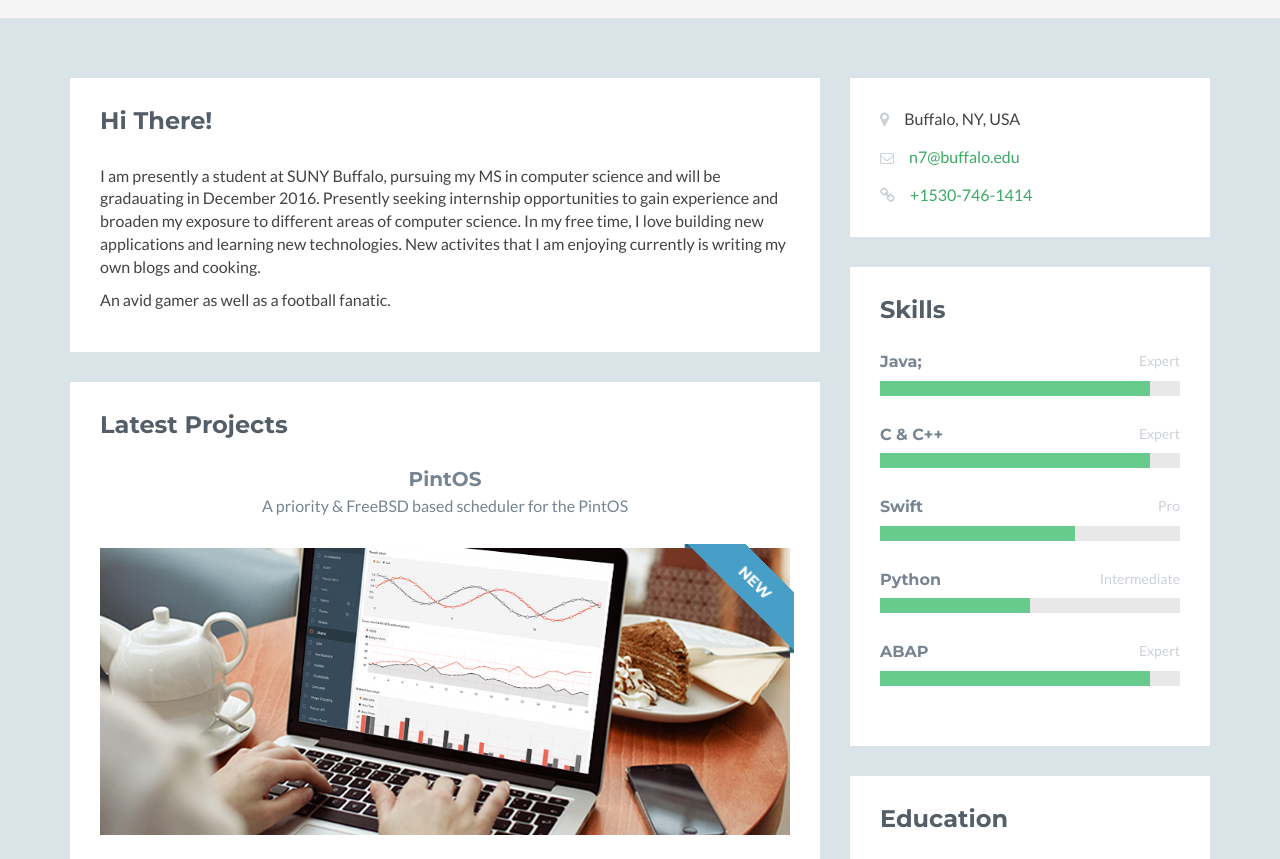
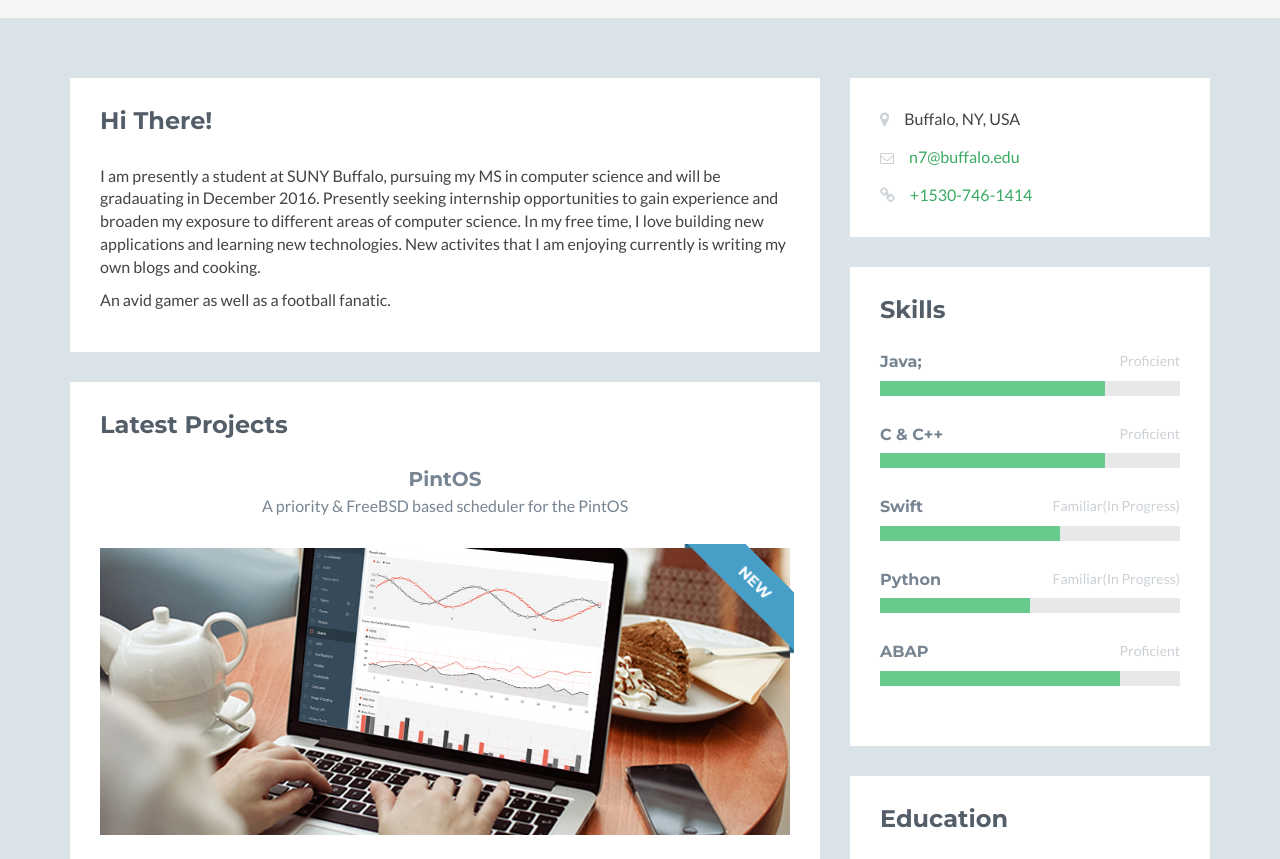
Before and after one commit to nishantravi92/nishantravi92.github.io, a plain HTML site: page index.html in a window 1280 px wide. Shown: the part 216-1075 px from the top of the page. Drawn offline with Linux system fonts and the light colour scheme; no server answers; a script that the page names is missing.

```diff
--- a/index.html
+++ b/index.html
@@ -155,40 +155,40 @@ Bug fixes<br>
                             <div class="skillset">
 
                                 <div class="item">
-                                    <h3 class="level-title">Java;<span class="level-label" data-toggle="tooltip" data-placement="left" data-animation="true" title="You can use the tooltip to add more info...">Expert</span></h3>
+                                    <h3 class="level-title">Java;<span class="level-label" data-toggle="tooltip" data-placement="left" data-animation="true" title="You can use the tooltip to add more info...">Proficient</span></h3>
                                     <div class="level-bar">
-                                        <div class="level-bar-inner" data-level="90%">
+                                        <div class="level-bar-inner" data-level="75%">
                                         </div>
                                     </div><!--//level-bar-->
                                 </div><!--//item-->
 
                                 <div class="item">
-                                    <h3 class="level-title">C &amp; C++<span class="level-label">Expert</span></h3>
+                                    <h3 class="level-title">C &amp; C++<span class="level-label">Proficient</span></h3>
                                     <div class="level-bar">
-                                        <div class="level-bar-inner" data-level="90%">
+                                        <div class="level-bar-inner" data-level="75%">
                                         </div>
                                     </div><!--//level-bar-->
                                 </div><!--//item-->
 
                                 <div class="item">
-                                    <h3 class="level-title">Swift<span class="level-label">Pro</span></h3>
+                                    <h3 class="level-title">Swift<span class="level-label">Familiar(In Progress)</span></h3>
                                     <div class="level-bar">
-                                        <div class="level-bar-inner" data-level="65%">
+                                        <div class="level-bar-inner" data-level="60%">
                                         </div>
                                     </div><!--//level-bar-->
                                 </div><!--//item-->
 
                                 <div class="item">
-                                    <h3 class="level-title">Python<span class="level-label">Intermediate</span></h3>
+                                    <h3 class="level-title">Python<span class="level-label">Familiar(In Progress)</span></h3>
                                     <div class="level-bar">
                                         <div class="level-bar-inner" data-level="50%">
                                         </div>
                                     </div><!--//level-bar-->
                                 </div><!--//item-->
                                 <div class="item">
-                                    <h3 class="level-title">ABAP<span class="level-label">Expert</span></h3>
+                                    <h3 class="level-title">ABAP<span class="level-label">Proficient</span></h3>
                                     <div class="level-bar">
-                                        <div class="level-bar-inner" data-level="90%">
+                                        <div class="level-bar-inner" data-level="80%">
                                         </div>
                                     </div><!--//level-bar-->
                                 </div><!--//item-->
```
